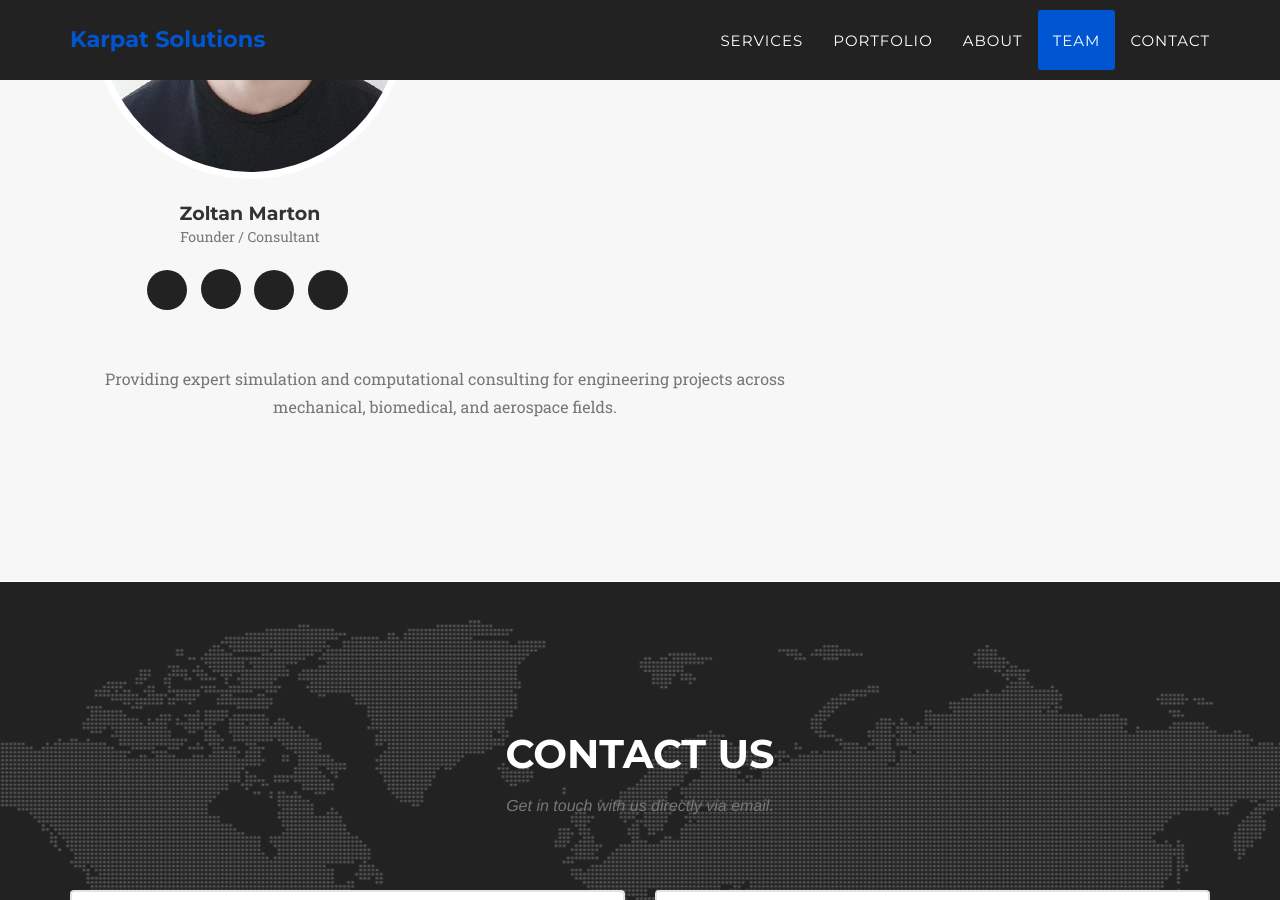
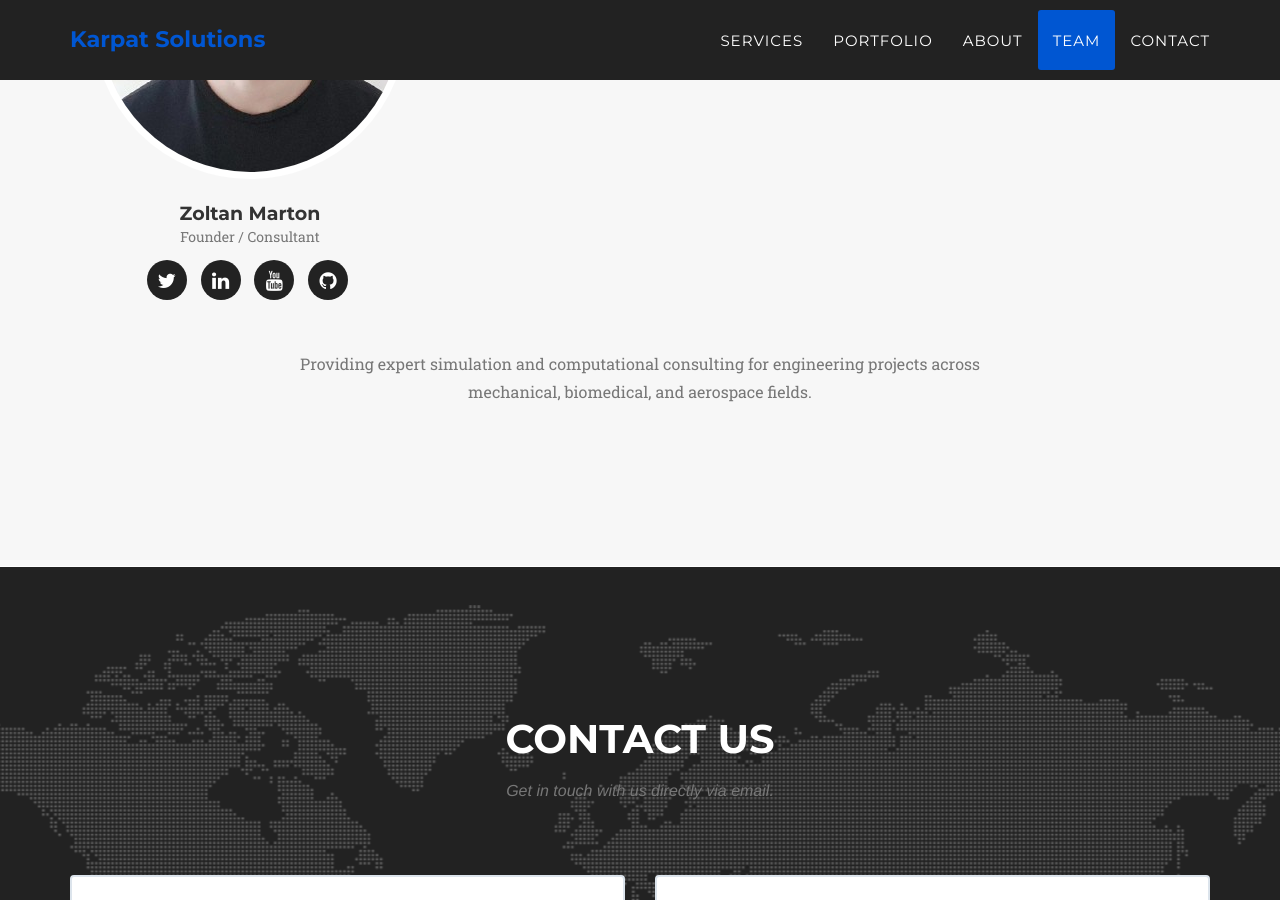
Before and after one commit to ZMatrix253/karpat-solutions, a Jekyll site: the page built from index.html, in a window 1280 px wide and 900 px high, scrolled down 3804 px. Built offline with Jekyll 4.4.1, drawn with Linux system fonts in a browser that asks for light colours; some web fonts are replaced.

Commit message:
Update team.html

```diff
--- a/_includes/team.html
+++ b/_includes/team.html
@@ -1,6 +1,7 @@
 <!-- Team Section -->
 <section id="team" class="bg-light-gray">
     <div class="container">
+        <!-- Section Header -->
         <div class="row">
             <div class="col-lg-12 text-center">
                 <h2 class="section-heading">Our Amazing Team</h2>
@@ -8,29 +9,21 @@
             </div>
         </div>
 
+        <!-- Team Members -->
         <div class="row">
             {% for member in site.people %}
             <div class="col-sm-4">
-                <div class="team-member text-center">
+                <div class="team-member">
                     <img src="img/team/{{ member.pic }}.jpg" class="img-responsive img-circle" alt="{{ member.name }}">
                     <h4>{{ member.name }}</h4>
                     <p class="text-muted">{{ member.position }}</p>
 
-                    <ul class="list-inline social-buttons" style="margin-top: 20px;">
+                    <!-- Social Links (FA 4.5 compatible) -->
+                    <ul class="list-inline social-buttons">
                         {% for network in member.social %}
-                        <li class="list-inline-item">
-                            <a href="{{ network.url }}" target="_blank" class="btn btn-dark btn-social" title="{{ network.title | capitalize }}">
-                                {% if network.title == 'x' or network.title == 'X' %}
-                                    <i class="fab fa-x-twitter"></i>
-                                {% elsif network.title == 'linkedin' or network.title == 'LinkedIn' %}
-                                    <i class="fab fa-linkedin-in"></i>
-                                {% elsif network.title == 'youtube' or network.title == 'YouTube' %}
-                                    <i class="fab fa-youtube"></i>
-                                {% elsif network.title == 'github' or network.title == 'GitHub' %}
-                                    <i class="fab fa-github"></i>
-                                {% else %}
-                                    <i class="fab fa-{{ network.title | downcase }}"></i>
-                                {% endif %}
+                        <li>
+                            <a href="{{ network.url }}">
+                                <i class="fa fa-{{ network.title | downcase }}"></i>
                             </a>
                         </li>
                         {% endfor %}
@@ -40,8 +33,9 @@
             {% endfor %}
         </div>
 
+        <!-- Description / Mission -->
         <div class="row">
-            <div class="col-lg-8 mx-auto text-center">
+            <div class="col-lg-8 col-lg-offset-2 text-center">
                 <p class="large text-muted">
                     Providing expert simulation and computational consulting for engineering projects across mechanical, biomedical, and aerospace fields.
                 </p>
```
